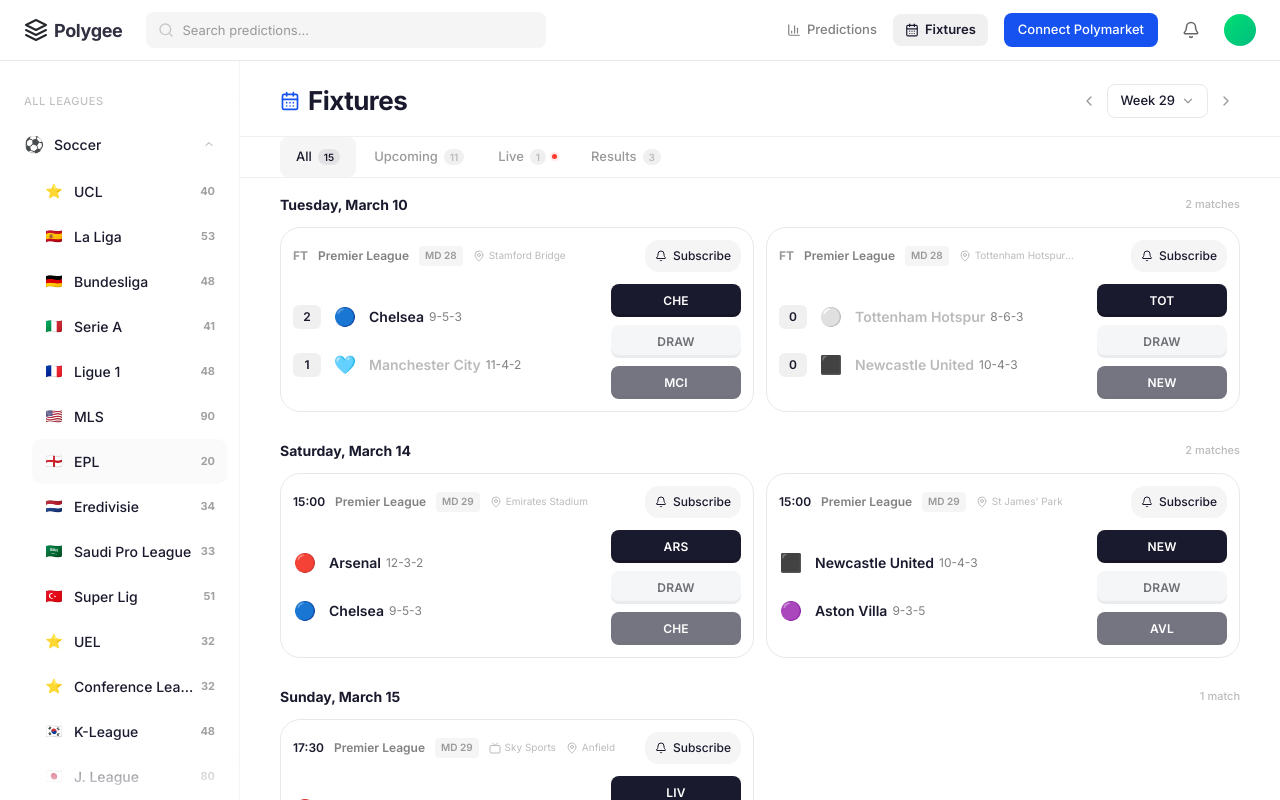
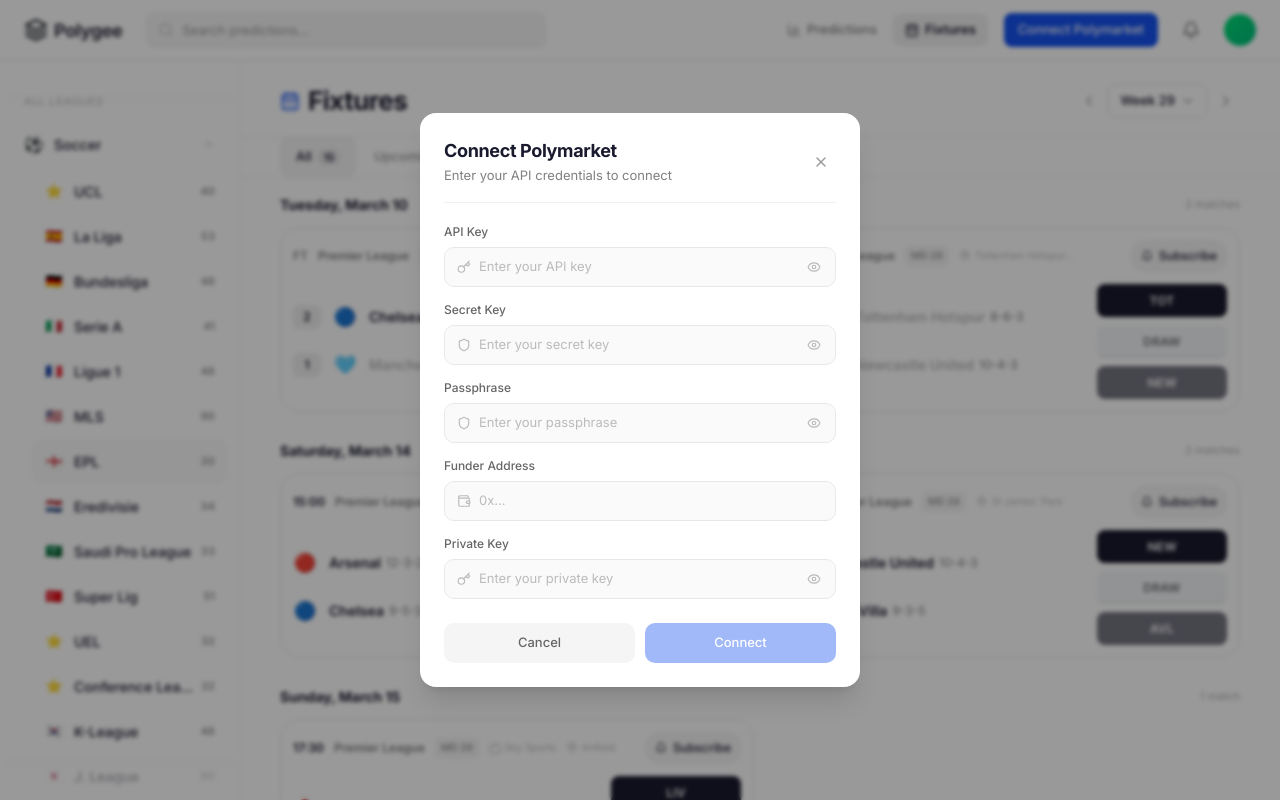
Before and after one commit to ajagatobby/polygee-web, a Next.js app: page /fixtures in a window 1280 px wide. Both pictures are taken after a click on the button "Connect Polymarket". Built offline with nearby package versions, Linux system fonts and the light colour scheme.

Commit message:
feat: add animated Connect Polymarket modal with credential fields

```diff
--- a/components/layout/header.tsx
+++ b/components/layout/header.tsx
@@ -6,6 +6,7 @@
 import { useState } from "react";
 import { motion } from "motion/react";
 import { duration, easing } from "@/lib/animations";
+import { ConnectPolymarketModal } from "@/components/ui/connect-polymarket-modal";
 
 const navLinks = [
   { href: "/", label: "Predictions", icon: BarChart3 },
@@ -16,8 +17,10 @@
   const pathname = usePathname();
   const [searchValue, setSearchValue] = useState("");
   const [searchFocused, setSearchFocused] = useState(false);
+  const [connectModalOpen, setConnectModalOpen] = useState(false);
 
   return (
+    <>
     <header className="sticky top-0 z-50 bg-white border-b border-[#e8e8e8]">
       <div className="h-[60px] flex items-center px-6 gap-6">
         {/* Logo */}
@@ -82,7 +85,10 @@
             })}
           </nav>
 
-          <button className="flex items-center gap-1.5 h-[34px] px-3.5 text-[13px] font-medium text-white bg-[#1552f0] rounded-[8px] hover:bg-[#1247d6] transition-colors cursor-pointer">
+          <button
+            onClick={() => setConnectModalOpen(true)}
+            className="flex items-center gap-1.5 h-[34px] px-3.5 text-[13px] font-medium text-white bg-[#1552f0] rounded-[8px] hover:bg-[#1247d6] transition-colors cursor-pointer"
+          >
             Connect Polymarket
           </button>
 
@@ -93,5 +99,11 @@
         </div>
       </div>
     </header>
+
+    <ConnectPolymarketModal
+      open={connectModalOpen}
+      onClose={() => setConnectModalOpen(false)}
+    />
+    </>
   );
 }
--- /dev/null
+++ b/components/ui/connect-polymarket-modal.tsx
@@ -0,0 +1,276 @@
+"use client";
+
+import { useState } from "react";
+import { motion, AnimatePresence } from "motion/react";
+import { X, Eye, EyeOff, Key, Shield, Wallet } from "lucide-react";
+import { easing, duration } from "@/lib/animations";
+
+interface ConnectPolymarketModalProps {
+  open: boolean;
+  onClose: () => void;
+}
+
+const fields = [
+  {
+    name: "apiKey",
+    label: "API Key",
+    placeholder: "Enter your API key",
+    icon: Key,
+  },
+  {
+    name: "secretKey",
+    label: "Secret Key",
+    placeholder: "Enter your secret key",
+    icon: Shield,
+  },
+  {
+    name: "passphrase",
+    label: "Passphrase",
+    placeholder: "Enter your passphrase",
+    icon: Shield,
+  },
+  {
+    name: "funderAddress",
+    label: "Funder Address",
+    placeholder: "0x...",
+    icon: Wallet,
+  },
+  {
+    name: "privateKey",
+    label: "Private Key",
+    placeholder: "Enter your private key",
+    icon: Key,
+  },
+] as const;
+
+type FieldName = (typeof fields)[number]["name"];
+
+const overlayVariants = {
+  hidden: { opacity: 0 },
+  visible: {
+    opacity: 1,
+    transition: { duration: duration.normal, ease: easing.easeOut },
+  },
+  exit: {
+    opacity: 0,
+    transition: { duration: duration.fast, ease: easing.easeOut },
+  },
+};
+
+const modalVariants = {
+  hidden: {
+    opacity: 0,
+    scale: 0.95,
+    y: 10,
+    filter: "blur(4px)",
+  },
+  visible: {
+    opacity: 1,
+    scale: 1,
+    y: 0,
+    filter: "blur(0px)",
+    transition: {
+      duration: duration.medium,
+      ease: easing.easeOut,
+      staggerChildren: 0.04,
+      delayChildren: 0.08,
+    },
+  },
+  exit: {
+    opacity: 0,
+    scale: 0.97,
+    y: 6,
+    filter: "blur(4px)",
+    transition: {
+      duration: duration.fast,
+      ease: easing.easeOut,
+    },
+  },
+};
+
+const fieldVariants = {
+  hidden: { opacity: 0, y: 8 },
+  visible: {
+    opacity: 1,
+    y: 0,
+    transition: { duration: duration.normal, ease: easing.easeOut },
+  },
+};
+
+export function ConnectPolymarketModal({
+  open,
+  onClose,
+}: ConnectPolymarketModalProps) {
+  const [values, setValues] = useState<Record<FieldName, string>>({
+    apiKey: "",
+    secretKey: "",
+    passphrase: "",
+    funderAddress: "",
+    privateKey: "",
+  });
+
+  const [visibility, setVisibility] = useState<Record<FieldName, boolean>>({
+    apiKey: false,
+    secretKey: false,
+    passphrase: false,
+    funderAddress: false,
+    privateKey: false,
+  });
+
+  const [focusedField, setFocusedField] = useState<FieldName | null>(null);
+
+  const handleChange = (name: FieldName, value: string) => {
+    setValues((prev) => ({ ...prev, [name]: value }));
+  };
+
+  const toggleVisibility = (name: FieldName) => {
+    setVisibility((prev) => ({ ...prev, [name]: !prev[name] }));
+  };
+
+  const allFilled = Object.values(values).every((v) => v.trim().length > 0);
+
+  const handleSubmit = () => {
+    if (!allFilled) return;
+    // TODO: handle submission
+    onClose();
+  };
+
+  return (
+    <AnimatePresence>
+      {open && (
+        <div className="fixed inset-0 z-[100] flex items-center justify-center">
+          {/* Overlay */}
+          <motion.div
+            className="absolute inset-0 bg-black/40 backdrop-blur-[2px]"
+            variants={overlayVariants}
+            initial="hidden"
+            animate="visible"
+            exit="exit"
+            onClick={onClose}
+          />
+
+          {/* Modal */}
+          <motion.div
+            className="relative w-full max-w-[440px] mx-4 bg-white rounded-[16px] shadow-xl overflow-hidden"
+            variants={modalVariants}
+            initial="hidden"
+            animate="visible"
+            exit="exit"
+          >
+            {/* Header */}
+            <motion.div
+              className="flex items-center justify-between px-6 pt-6 pb-4"
+              variants={fieldVariants}
+            >
+              <div>
+                <h2 className="text-[18px] font-bold text-[#1a1a2e] tracking-[-0.02em]">
+                  Connect Polymarket
+                </h2>
+                <p className="text-[13px] text-[#808080] mt-0.5">
+                  Enter your API credentials to connect
+                </p>
+              </div>
+              <button
+                onClick={onClose}
+                className="flex items-center justify-center w-[30px] h-[30px] rounded-[8px] text-[#999] hover:text-[#1a1a2e] hover:bg-[#f5f5f5] transition-colors cursor-pointer"
+              >
+                <X className="w-4 h-4" />
+              </button>
+            </motion.div>
+
+            {/* Divider */}
+            <motion.div
+              className="h-px bg-[#f0f0f0] mx-6"
+              variants={fieldVariants}
+            />
+
+            {/* Fields */}
+            <div className="px-6 py-5 flex flex-col gap-3.5">
+              {fields.map((field) => {
+                const Icon = field.icon;
+                const isFocused = focusedField === field.name;
+                const isSecret = field.name !== "funderAddress";
+                const isVisible = visibility[field.name];
+
+                return (
+                  <motion.div key={field.name} variants={fieldVariants}>
+                    <label className="block text-[12px] font-medium text-[#666] mb-1.5">
+                      {field.label}
+                    </label>
+                    <div
+                      className={`
+                        flex items-center gap-2 h-[40px] px-3 rounded-[10px] border transition-all
+                        ${
+                          isFocused
+                            ? "border-[#1552f0] ring-1 ring-[#1552f0]/20 bg-white"
+                            : "border-[#e8e8e8] bg-[#fafafa] hover:border-[#ddd]"
+                        }
+                      `}
+                    >
+                      <Icon
+                        className={`w-3.5 h-3.5 shrink-0 transition-colors ${
+                          isFocused ? "text-[#1552f0]" : "text-[#bbb]"
+                        }`}
+                      />
+                      <input
+                        type={isSecret && !isVisible ? "password" : "text"}
+                        placeholder={field.placeholder}
+                        value={values[field.name]}
+                        onChange={(e) =>
+                          handleChange(field.name, e.target.value)
+                        }
+                        onFocus={() => setFocusedField(field.name)}
+                        onBlur={() => setFocusedField(null)}
+                        className="flex-1 text-[13px] text-[#1a1a2e] placeholder:text-[#bbb] bg-transparent outline-none"
+                      />
+                      {isSecret && (
+                        <button
+                          type="button"
+                          onClick={() => toggleVisibility(field.name)}
+                          className="shrink-0 p-0.5 text-[#bbb] hover:text-[#808080] transition-colors cursor-pointer"
+                        >
+                          {isVisible ? (
+                            <EyeOff className="w-3.5 h-3.5" />
+                          ) : (
+                            <Eye className="w-3.5 h-3.5" />
+                          )}
+                        </button>
+                      )}
+                    </div>
+                  </motion.div>
+                );
+              })}
+            </div>
+
+            {/* Footer */}
+            <motion.div
+              className="px-6 pb-6 pt-1 flex gap-2.5"
+              variants={fieldVariants}
+            >
+              <button
+                onClick={onClose}
+                className="flex-1 h-[40px] text-[13px] font-medium text-[#666] bg-[#f5f5f5] rounded-[10px] hover:bg-[#ebebeb] transition-colors cursor-pointer"
+              >
+                Cancel
+              </button>
+              <button
+                onClick={handleSubmit}
+                disabled={!allFilled}
+                className={`
+                  flex-1 h-[40px] text-[13px] font-medium text-white rounded-[10px] transition-all cursor-pointer
+                  ${
+                    allFilled
+                      ? "bg-[#1552f0] hover:bg-[#1247d6]"
+                      : "bg-[#1552f0]/40 cursor-not-allowed"
+                  }
+                `}
+              >
+                Connect
+              </button>
+            </motion.div>
+          </motion.div>
+        </div>
+      )}
+    </AnimatePresence>
+  );
+}
```
